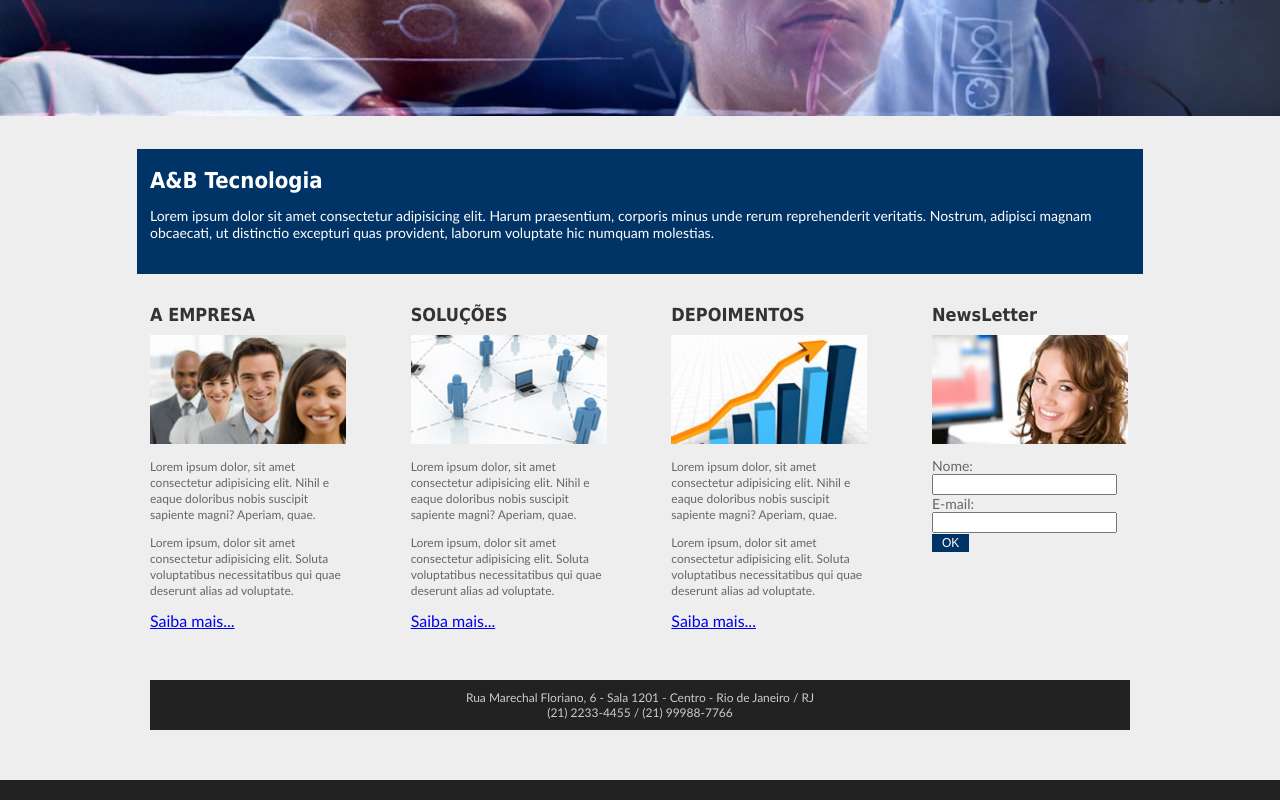
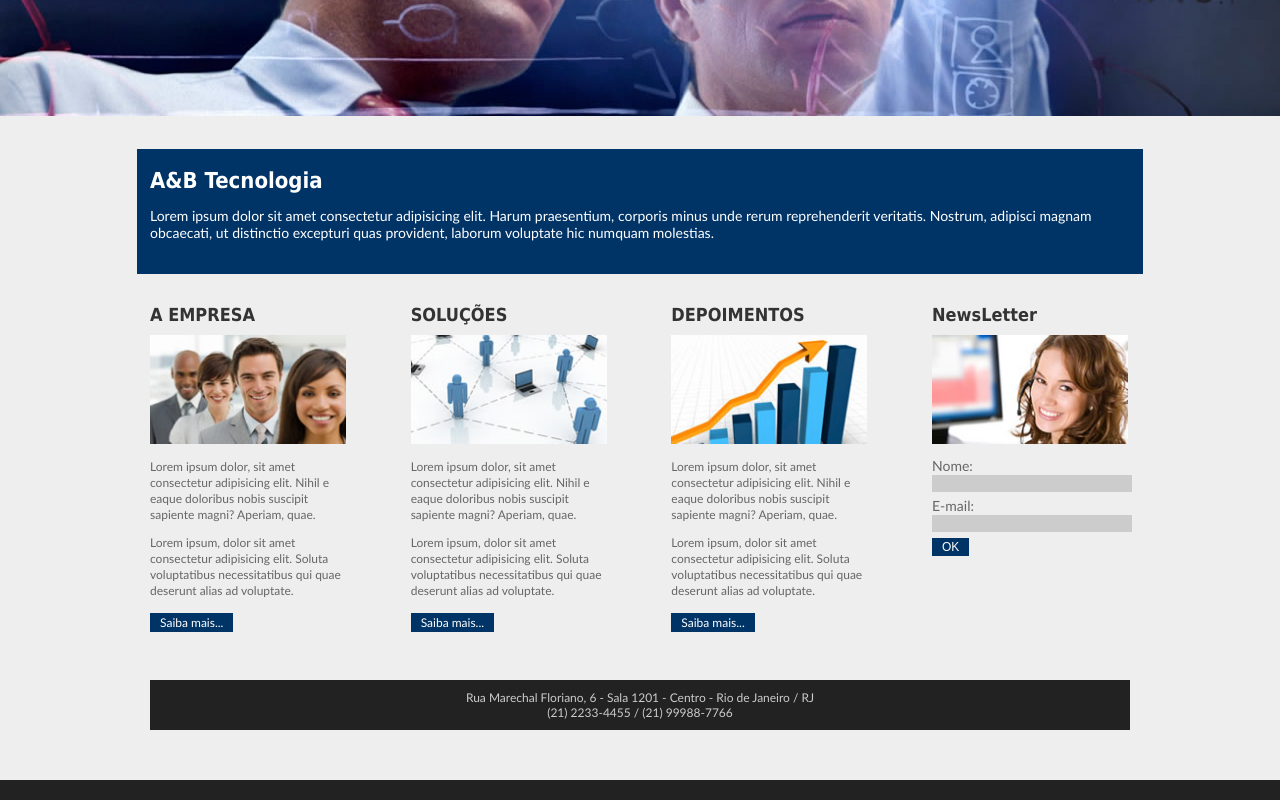
Before and after one commit to Aline-fas/EstudoSalaDeAula, a plain HTML site: page wd5/index.html in a window 1280 px wide. Shown: the part 419-1219 px from the top of the page. Drawn offline with Linux system fonts and the light colour scheme.

Commit message:
atualização em casa

```diff
--- a/wd5/style.css
+++ b/wd5/estilo/style.css
@@ -11,7 +11,7 @@ h2{
     margin: 0 0 10px 0;
 }
 
-input [type=text] {
+input[type=text] {
     width: 100%;
     background-color: #ccc;
     border: none;
@@ -27,6 +27,7 @@ form {
     color: #fff;
     font-size: 12px;
     background-color: #036;
+    text-decoration: none;
     padding: 2px 10px;
     border: none;
 }
@@ -139,4 +140,5 @@ footer {
     color: #ccc;
     font-size: 12px;
     margin-top: 50px;
+    /* margin-bottom: 0px; */
 }
--- a/wd5/index.html
+++ b/wd5/index.html
@@ -4,7 +4,7 @@
     <meta charset="UTF-8">
     <meta name="viewport" content="width=device-width, initial-scale=1.0">
     <meta http-equiv="X-UA-Compatible" content="ie=edge">
-    <link rel="stylesheet" href="style.css">
+    <link rel="stylesheet" href="estilo/style.css">
     <title>Document</title>
 </head>
 <body>
@@ -41,7 +41,7 @@
             <p>
                 Lorem ipsum, dolor sit amet consectetur adipisicing elit. Soluta voluptatibus necessitatibus qui quae deserunt alias ad voluptate.
             </p>
-            <a href="#" class="BNT"> Saiba mais...</a>
+            <a href="#" class="bnt"> Saiba mais...</a>
         </section>
         <section id="box2">
             <h2>SOLUÇÕES</h2>
@@ -52,7 +52,7 @@
             <p>
                 Lorem ipsum, dolor sit amet consectetur adipisicing elit. Soluta voluptatibus necessitatibus qui quae deserunt alias ad voluptate.
             </p>
-            <a href="#" class="BNT"> Saiba mais...</a>
+            <a href="#" class="bnt"> Saiba mais...</a>
         </section>
         <section id="box3">
             <h2>DEPOIMENTOS</h2>
@@ -63,7 +63,7 @@
             <p>
                 Lorem ipsum, dolor sit amet consectetur adipisicing elit. Soluta voluptatibus necessitatibus qui quae deserunt alias ad voluptate.
             </p>
-            <a href="#" class="BNT"> Saiba mais...</a>
+            <a href="#" class="bnt"> Saiba mais...</a>
         </section>
         <section id="box4">
             <h2>NewsLetter</h2>
```
